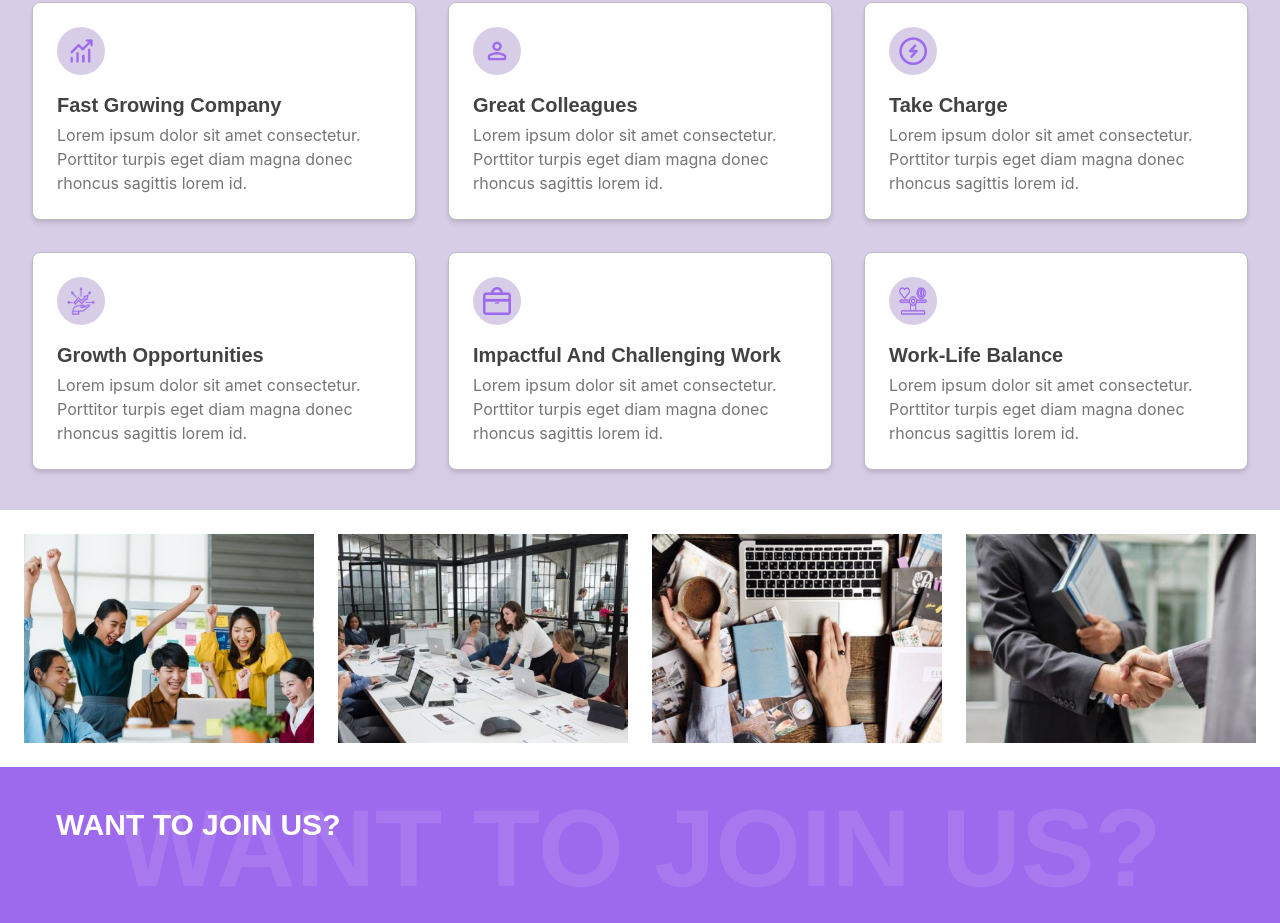
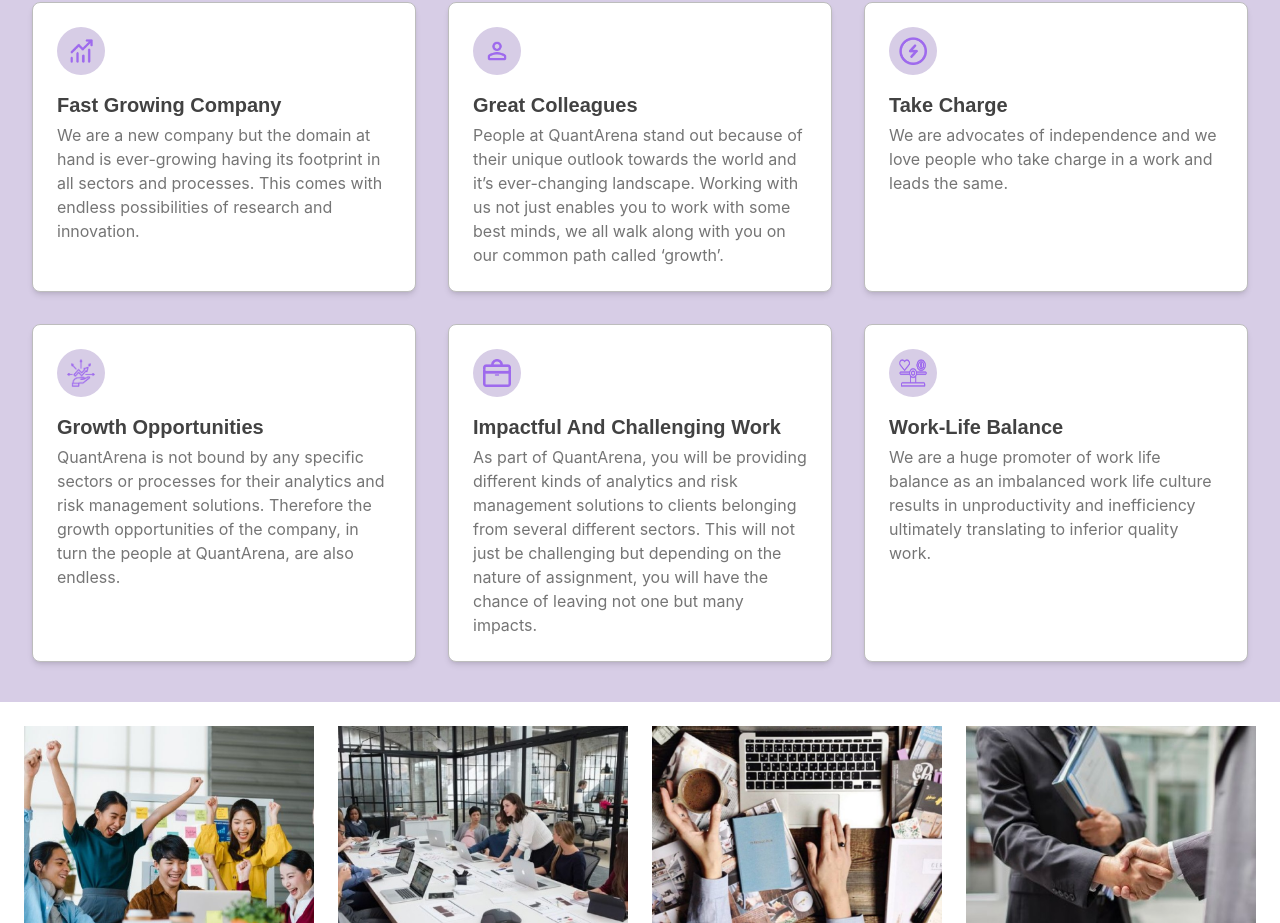
Before and after one commit to khushiiagrawal/QuantArena, a React (Vite) app: page /career in a window 1280 px wide. Shown: the part 1480-2403 px from the top of the page. Built offline with nearby package versions, Linux system fonts and the light colour scheme.

Commit message:
career content added

```diff
--- a/src/pages/Career/career.jsx
+++ b/src/pages/Career/career.jsx
@@ -113,32 +113,32 @@ const WhyJoinUs = () => {
     {
       title: "Fast Growing Company",
       description:
-        "Lorem ipsum dolor sit amet consectetur. Porttitor turpis eget diam magna donec rhoncus sagittis lorem id.",
+        "We are a new company but the domain at hand is ever-growing having its footprint in all sectors and processes. This comes with endless possibilities of research and innovation.",
     },
     {
       title: "Great Colleagues",
       description:
-        "Lorem ipsum dolor sit amet consectetur. Porttitor turpis eget diam magna donec rhoncus sagittis lorem id.",
+        "People at QuantArena stand out because of their unique outlook towards the world and it’s ever-changing landscape. Working with us not just enables you to work with some best minds, we all walk along with you on our common path called ‘growth’.",
     },
     {
       title: "Take Charge",
       description:
-        "Lorem ipsum dolor sit amet consectetur. Porttitor turpis eget diam magna donec rhoncus sagittis lorem id.",
+        "We are advocates of independence and we love people who take charge in a work and leads the same.",
     },
     {
       title: "Growth Opportunities",
       description:
-        "Lorem ipsum dolor sit amet consectetur. Porttitor turpis eget diam magna donec rhoncus sagittis lorem id.",
+        "QuantArena is not bound by any specific sectors or processes for their analytics and risk management solutions. Therefore the growth opportunities of the company, in turn the people at QuantArena, are also endless.",
     },
     {
       title: "Impactful And Challenging Work",
       description:
-        "Lorem ipsum dolor sit amet consectetur. Porttitor turpis eget diam magna donec rhoncus sagittis lorem id.",
+        "As part of QuantArena, you will be providing different kinds of analytics and risk management solutions to clients belonging from several different sectors. This will not just be challenging but depending on the nature of assignment, you will have the chance of leaving not one but many impacts.",
     },
     {
       title: "Work-Life Balance",
       description:
-        "Lorem ipsum dolor sit amet consectetur. Porttitor turpis eget diam magna donec rhoncus sagittis lorem id.",
+        "We are a huge promoter of work life balance as an imbalanced work life culture results in unproductivity and inefficiency ultimately translating to inferior quality work.",
     },
   ];
 
```
